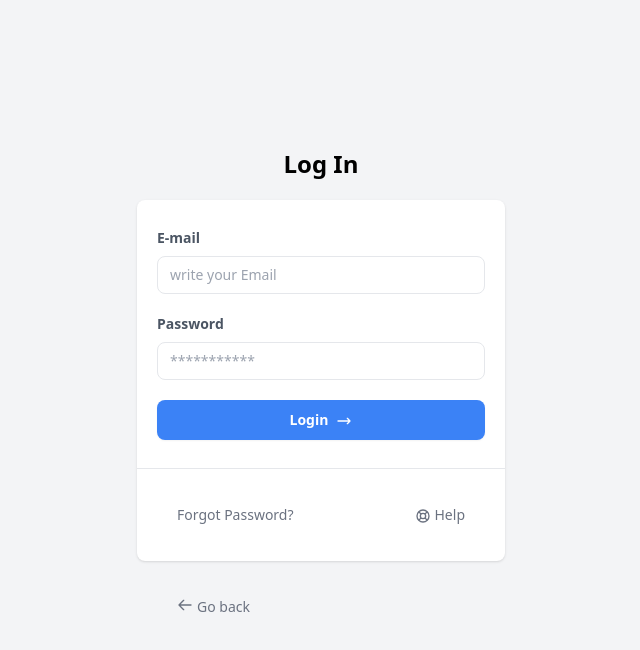
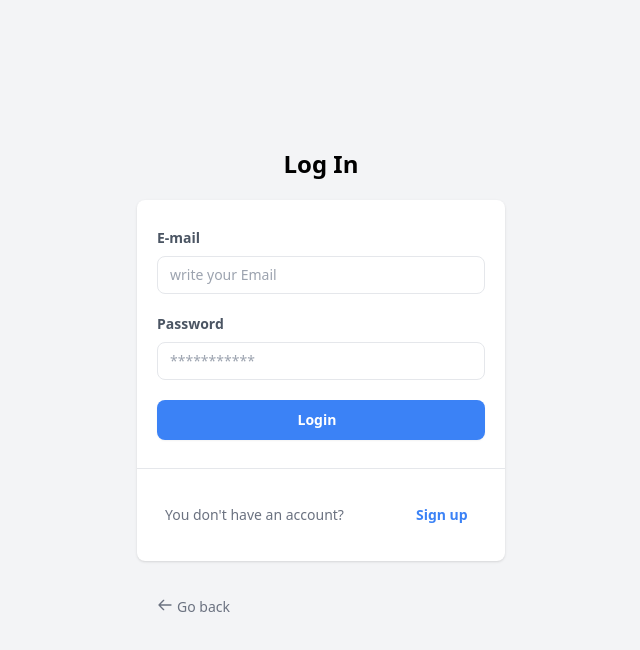
Before and after one commit to scs0209/wanted-pre-onboarding-frontend, a React (Create React App) app: page /signin in a window 1280 px wide. Shown: the top 650 px of the page, without its empty margins (319-959 px from the left). Built offline with nearby package versions, Linux system fonts and the light colour scheme.

Commit message:
버튼 컴포넌트 분리 및 todoList 컴포넌트 todoForm, todoitem로 분리
요구사항 모두 구현 완료

```diff
--- a/src/App.tsx
+++ b/src/App.tsx
@@ -1,11 +1,23 @@
-import React from "react";
-import { Route, Routes } from "react-router-dom";
+import React, { useEffect } from "react";
+import { Link, Route, Routes, useNavigate } from "react-router-dom";
 import LogIn from "./pages/login";
 import SignUp from "./pages/signup";
 import TodoList from "./pages/todoList";
 import "./index.css";
 
 function App() {
+  const navigate = useNavigate();
+
+  useEffect(() => {
+    const token = localStorage.getItem("token");
+    console.log(token);
+    if (token) {
+      navigate("/todo");
+    } else {
+      navigate("/signin");
+    }
+  }, []);
+
   return (
     <div>
       <Routes>
--- /dev/null
+++ b/src/components/TodoList/todo-form.tsx
@@ -0,0 +1,37 @@
+import React, { useState, FormEvent } from "react";
+
+interface TodoFormProps {
+  onAdd(newTodo: string): void;
+}
+
+const TodoForm = ({ onAdd }: TodoFormProps) => {
+  const [newTodo, setNewTodo] = useState<string>("");
+
+  const handleSubmit = (e: FormEvent) => {
+    e.preventDefault();
+    onAdd(newTodo);
+    setNewTodo("");
+  };
+
+  return (
+    <form className="flex justify-between mb-4" onSubmit={handleSubmit}>
+      <input
+        data-testid="new-todo-input"
+        value={newTodo}
+        onChange={(e) => setNewTodo(e.target.value)}
+        className="shadow appearance-none p-2 w-full border border-gray-300 rounded focus:outline-blue-500"
+        placeholder="Add Todo"
+      />
+      <button
+        data-testid="new-todo-add-button"
+        type="submit"
+        onClick={handleSubmit}
+        className="bg-blue-500 text-white font-bold p-2 rounded ml-2"
+      >
+        추가
+      </button>
+    </form>
+  );
+};
+
+export default TodoForm;
--- a/src/components/todo-item.tsx
+++ b/src/components/TodoList/todo-item.tsx
@@ -1,22 +1,18 @@
 import React, { VFC, memo, useCallback, useState } from "react";
-import { Todo } from "../types";
+import { Todo } from "../../types";
 
 interface Props {
   todo: Todo;
-  index: number;
   editing: number | null;
-  onToggleCompleted: (id: number, isCompleted: boolean) => void;
   onDelete: (id: number) => void;
   onEdit: (id: number) => void;
-  onUpdate: (id: number, updatedTodo: string) => void;
-  onCancel: (id: number) => void;
+  onUpdate: (id: number, updatedTodo: string, isCompleted: boolean) => void;
+  onCancel: () => void;
 }
 
 const TodoItem: VFC<Props> = ({
   todo,
-  index,
   editing,
-  onToggleCompleted,
   onDelete,
   onEdit,
   onUpdate,
@@ -25,17 +21,21 @@ const TodoItem: VFC<Props> = ({
   const [updatedText, setUpdatedText] = useState(todo.todo);
 
   const handleUpdate = useCallback(() => {
-    onUpdate(todo.id, updatedText);
+    onUpdate(todo.id, updatedText, todo.isCompleted);
   }, [onUpdate, todo.id, updatedText]);
 
-  if (editing === index) {
+  const toggleCompleted = useCallback(() => {
+    onUpdate(todo.id, updatedText, !todo.isCompleted);
+  }, [onUpdate, todo.id, updatedText, todo.isCompleted]);
+
+  if (editing === todo.id) {
     return (
       <div className="flex mb-4">
         <input
           data-testid="modify-input"
           value={updatedText}
           onChange={(e) => setUpdatedText(e.target.value)}
-          className="p-2 w-full border border-gray-300 rounded"
+          className="p-2 w-full border border-gray-300 rounded focus:outline-blue-500"
         />
         <button
           data-testid="submit-button"
@@ -46,7 +46,7 @@ const TodoItem: VFC<Props> = ({
         </button>
         <button
           data-testid="cancel-button"
-          onClick={() => onCancel(todo.id)}
+          onClick={() => onCancel()}
           className="bg-red-500 text-white font-bold p-2 rounded ml-2"
         >
           취소
@@ -61,7 +61,7 @@ const TodoItem: VFC<Props> = ({
         <input
           type="checkbox"
           checked={todo.isCompleted}
-          onChange={() => onToggleCompleted(todo.id, todo.isCompleted)}
+          onChange={toggleCompleted}
           className="mr-2"
         />
         <span className={todo.isCompleted ? "line-through" : ""}>
@@ -70,7 +70,7 @@ const TodoItem: VFC<Props> = ({
       </label>
       <button
         data-testid="modify-button"
-        onClick={() => onEdit(index)}
+        onClick={() => onEdit(todo.id)}
         className="bg-yellow-500 text-white font-bold p-2 rounded ml-auto"
       >
         수정
--- /dev/null
+++ b/src/components/button.tsx
@@ -0,0 +1,31 @@
+import React, { FC } from "react";
+
+interface Props {
+  onClick: (e: any) => void;
+  type: "button" | "submit";
+  disabled: boolean;
+  children: React.ReactNode;
+  testId?: string;
+}
+
+const CustomButton: FC<Props> = ({
+  onClick,
+  type,
+  disabled = false,
+  children,
+  testId,
+}) => {
+  return (
+    <button
+      type={type}
+      onClick={onClick}
+      disabled={disabled}
+      className="transition duration-200 bg-blue-500 hover:bg-blue-600 focus:bg-blue-700 focus:shadow-sm focus:ring-4 focus:ring-blue-500 focus:ring-opacity-50 text-white w-full py-2.5 rounded-lg text-sm shadow-sm hover:shadow-md font-semibold text-center inline-block"
+      data-testid={testId}
+    >
+      {children}
+    </button>
+  );
+};
+
+export default CustomButton;
--- a/src/pages/login.tsx
+++ b/src/pages/login.tsx
@@ -1,21 +1,38 @@
 /* eslint-disable */
 import axios from "axios";
-import React, { useCallback, useEffect, useState } from "react";
+import React, { FormEvent, useCallback, useEffect, useState } from "react";
 import { Link, useNavigate } from "react-router-dom";
 import useInput from "../hooks/useInput";
 import "../styles/loginStyle.css";
+import { backUrl } from "../config";
+import CustomButton from "../components/button";
 
 const LogIn = () => {
   const [email, onChangeEmail] = useInput("");
   const [password, onChangePassword] = useInput("");
   const [signInError, setSignInError] = useState("");
+  const [validationError, setValidationError] = useState("");
+  const [disabled, setDisabled] = useState(false);
   const navigate = useNavigate();
 
   const handleLogin = useCallback(
-    (e: any) => {
+    (e: FormEvent) => {
       e.preventDefault();
+
+      if (!email.includes("@")) {
+        setValidationError("유효한 이메일 주소를 입력해주세요.");
+        setDisabled(true);
+        return;
+      }
+
+      if (password.length < 8) {
+        setValidationError("비밀번호는 최소 8자 이상이어야 합니다.");
+        setDisabled(true);
+        return;
+      }
+
       axios
-        .post("https://www.pre-onboarding-selection-task.shop/auth/signin", {
+        .post(`${backUrl}/auth/signin`, {
           email,
           password,
         })
@@ -68,54 +85,34 @@ const LogIn = () => {
             {signInError && (
               <div className="mb-3 text-red-600 font-bold">{signInError}</div>
             )}
-            <button
+            {validationError && (
+              <div className="mb-3 text-red-600 font-bold">
+                {validationError}
+              </div>
+            )}
+            <CustomButton
               type="submit"
               onClick={handleLogin}
-              className="transition duration-200 bg-blue-500 hover:bg-blue-600 focus:bg-blue-700 focus:shadow-sm focus:ring-4 focus:ring-blue-500 focus:ring-opacity-50 text-white w-full py-2.5 rounded-lg text-sm shadow-sm hover:shadow-md font-semibold text-center inline-block"
-              data-testid="signin-button"
+              disabled={disabled}
+              testId="signin-button"
             >
               <span className="inline-block mr-2">Login</span>
-              <svg
-                xmlns="http://www.w3.org/2000/svg"
-                fill="none"
-                viewBox="0 0 24 24"
-                stroke="currentColor"
-                className="w-4 h-4 inline-block"
-              >
-                <path
-                  strokeLinecap="round"
-                  strokeLinejoin="round"
-                  strokeWidth="2"
-                  d="M17 8l4 4m0 0l-4 4m4-4H3"
-                />
-              </svg>
-            </button>
+            </CustomButton>
           </div>
           <div className="py-5">
             <div className="grid grid-cols-2 gap-1">
               <div className="text-center sm:text-left whitespace-nowrap">
-                <button className="transition duration-200 mx-5 px-4 py-4 cursor-pointer font-normal text-sm rounded-lg text-gray-500 hover:bg-gray-100 focus:outline-none focus:bg-gray-200 focus:ring-2 focus:ring-gray-400 focus:ring-opacity-50 ring-inset">
-                  <span className="inline-block ml-1">Forgot Password?</span>
-                </button>
-              </div>
-              <div className="text-center sm:text-right  whitespace-nowrap">
-                <button className="transition duration-200 mx-5 px-5 py-4 cursor-pointer font-normal text-sm rounded-lg text-gray-500 hover:bg-gray-100 focus:outline-none focus:bg-gray-200 focus:ring-2 focus:ring-gray-400 focus:ring-opacity-50 ring-inset">
-                  <svg
-                    xmlns="http://www.w3.org/2000/svg"
-                    fill="none"
-                    viewBox="0 0 24 24"
-                    stroke="currentColor"
-                    className="w-4 h-4 inline-block align-text-bottom	"
+                <div className="mx-2 px-4 py-4 font-normal text-sm rounded-lg text-gray-500 ">
+                  <span className="inline-block ml-1">
+                    You don't have an account?
+                  </span>
+                  <Link
+                    to="/signup"
+                    className="transition duration-200 ml-12 px-5 py-4 cursor-pointer font-bold text-sm rounded-lg text-blue-500 hover:bg-gray-100 hover:text-red-400 focus:outline-none focus:bg-gray-200 focus:ring-2 focus:ring-gray-400 focus:ring-opacity-50 ring-inset"
                   >
-                    <path
-                      strokeLinecap="round"
-                      strokeLinejoin="round"
-                      strokeWidth="2"
-                      d="M18.364 5.636l-3.536 3.536m0 5.656l3.536 3.536M9.172 9.172L5.636 5.636m3.536 9.192l-3.536 3.536M21 12a9 9 0 11-18 0 9 9 0 0118 0zm-5 0a4 4 0 11-8 0 4 4 0 018 0z"
-                    />
-                  </svg>
-                  <span className="inline-block ml-1">Help</span>
-                </button>
+                    <span className="inline-block ml-1">Sign up</span>
+                  </Link>
+                </div>
               </div>
             </div>
           </div>
@@ -123,7 +120,7 @@ const LogIn = () => {
         <div className="py-5">
           <div className="grid grid-cols-2 gap-1">
             <div className="text-center sm:text-left whitespace-nowrap">
-              <button className="transition duration-200 mx-5 px-5 py-4 cursor-pointer font-normal text-sm rounded-lg text-gray-500 hover:bg-gray-200 focus:outline-none focus:bg-gray-300 focus:ring-2 focus:ring-gray-400 focus:ring-opacity-50 ring-inset">
+              <button className="transition duration-200 px-5 py-4 cursor-pointer font-normal text-sm rounded-lg text-gray-500 hover:bg-gray-200 focus:outline-none focus:bg-gray-300 focus:ring-2 focus:ring-gray-400 focus:ring-opacity-50 ring-inset">
                 <svg
                   xmlns="http://www.w3.org/2000/svg"
                   fill="none"
```
Also changed, not shown: src/pages/signup.tsx (+37 -40 lines), src/pages/todoList.tsx (+26 -57 lines).
